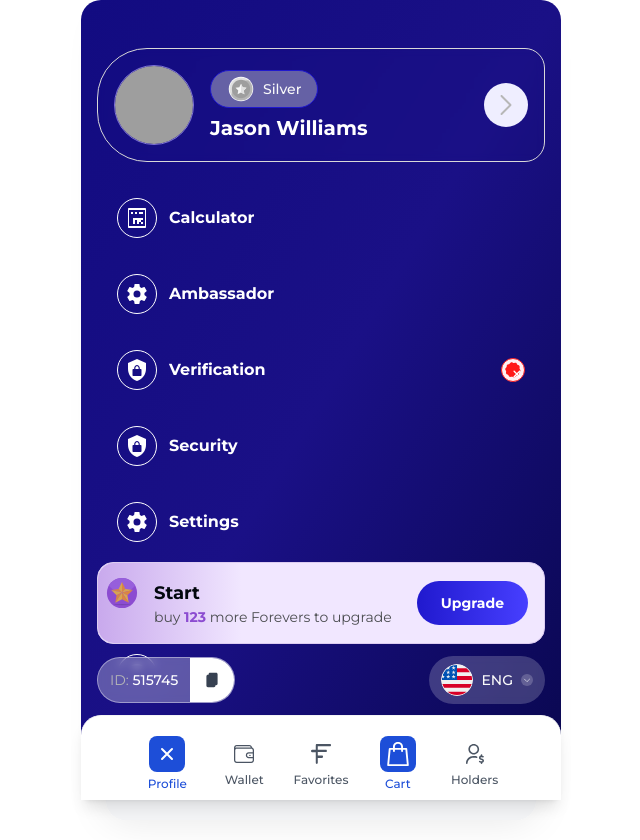
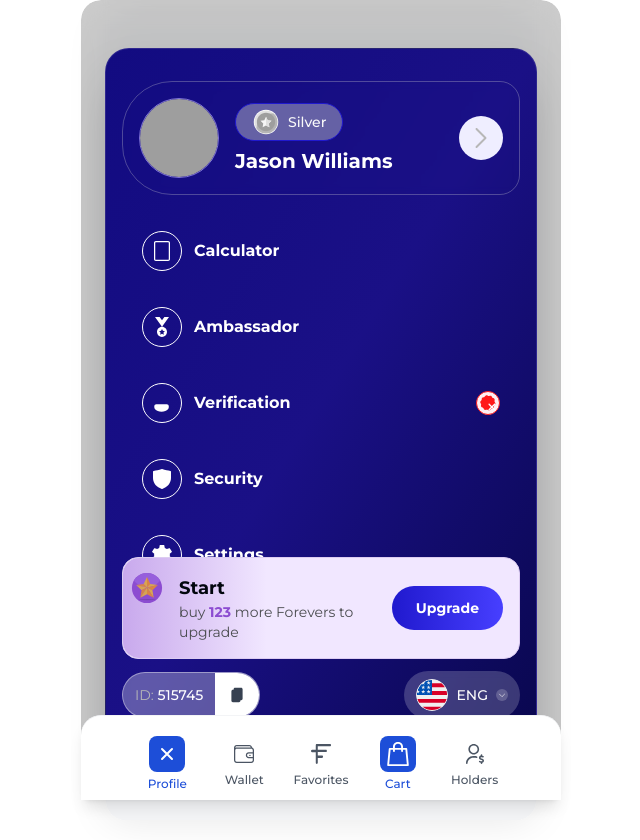
Before and after one commit to Infernaal/testing_builder, a Vue app: page /cart in a window 1280 px wide. Both pictures are taken after a click on the button "Profile". Shown: the whole page, without its empty margins (319-959 px from the left). Built offline with nearby package versions, Linux system fonts and the light colour scheme; grey boxes are pictures that could not be loaded.

Commit message:
Переделка ProfileOverlay с заблюренным фоном и узким меню
cgen-d3988a4d40a6448ba1ab5a67c09c1084

```diff
--- a/src/components/ProfileOverlay.vue
+++ b/src/components/ProfileOverlay.vue
@@ -1,21 +1,30 @@
 <template>
-  <!-- Fullscreen Profile Overlay -->
+  <!-- Profile Overlay with Blurred Background -->
   <Transition
     name="profile-overlay"
     enter-active-class="transition-all duration-300 ease-out"
     leave-active-class="transition-all duration-200 ease-in"
-    enter-from-class="opacity-0 transform translate-y-full"
-    enter-to-class="opacity-100 transform translate-y-0"
-    leave-from-class="opacity-100 transform translate-y-0"
-    leave-to-class="opacity-0 transform translate-y-full"
+    enter-from-class="opacity-0"
+    enter-to-class="opacity-100"
+    leave-from-class="opacity-100"
+    leave-to-class="opacity-0"
   >
     <div
       v-if="isVisible"
-      class="fixed inset-0 z-50 bg-gradient-to-br from-[#120B81] via-[#1A1086] to-[#09074E] overflow-hidden"
+      class="fixed inset-0 z-50 overflow-hidden"
+      @click="$emit('close')"
+    >
+      <!-- Blurred Background -->
+      <div class="absolute inset-0 bg-black/20 backdrop-blur-md"></div>
+
+      <!-- Profile Menu Container - Narrower to show blur -->
+      <div
+        class="absolute inset-x-6 inset-y-12 bg-gradient-to-br from-[#120B81] via-[#1A1086] to-[#09074E] rounded-3xl overflow-hidden shadow-2xl border border-white/10"
+        @click.stop
       >
         <!-- Profile Header Section -->
-      <div class="w-full px-4 pt-12 pb-6">
-        <div class="bg-[#605F87]/24 border border-[#D8D8D8] backdrop-blur-sm rounded-[50px_20px_20px_50px] p-4">
+        <div class="w-full px-4 pt-8 pb-6">
+          <div class="bg-[#605F87]/24 border border-[#D8D8D8]/30 backdrop-blur-sm rounded-[50px_20px_20px_50px] p-4">
             <div class="flex items-center gap-4">
               <!-- Large Avatar -->
               <div class="relative flex-shrink-0">
@@ -61,12 +70,12 @@
         </div>
 
         <!-- Menu Items Section -->
-      <div class="flex-1 px-6 space-y-3 overflow-y-auto" style="height: calc(100vh - 320px);">
+        <div class="flex-1 px-6 space-y-3 overflow-y-auto" style="max-height: calc(100vh - 380px);">
           <!-- Calculator -->
           <div @click="handleMenuClick('calculator')" class="flex items-center gap-3 p-3 hover:bg-white/10 rounded-xl cursor-pointer transition-all">
             <div class="w-10 h-10 bg-[#404040]/24 border border-white rounded-full flex items-center justify-center">
-            <svg width="24" height="24" viewBox="0 0 24 24" fill="none" xmlns="http://www.w3.org/2000/svg">
-              <path d="M4 2C3.4 2 3 2.4 3 3V21C3 21.6 3.4 22 4 22H20C20.6 22 21 21.6 21 21V3C21 2.4 20.6 2 20 2H4ZM4 4H20V20H4V4ZM6 6V8H8V6H6ZM10 6V8H12V6H10ZM14 6V8H18V6H14ZM6 10V12H8V10H6ZM10 10V12H12V10H10ZM14 10V12H16V10H14ZM18 10V14H16V16H18V18H16V16H14V18H12V16H10V18H8V16H6V14H8V12H6V10H8V12H10V10H12V12H14V10H16V12H18V10ZM6 14V16H8V14H6ZM10 14V16H12V14H10Z" fill="white"/>
+              <svg width="20" height="20" viewBox="0 0 16 20" fill="none" xmlns="http://www.w3.org/2000/svg">
+                <path d="M14.1377 0C15.1645 0 16 0.788555 16 1.75781V18.2422C16 19.2114 15.1645 20 14.1377 20H1.8623C0.835502 20 0 19.2114 0 18.2422V1.75781C0 0.788555 0.835502 0 1.8623 0H14.1377ZM1.8623 1.17188C1.52004 1.17188 1.24121 1.43473 1.24121 1.75781V18.2422C1.24121 18.5653 1.52004 18.8281 1.8623 18.8281H14.1377C14.48 18.8281 14.7587 18.5653 14.7588 18.2422V1.75781C14.7588 1.43473 14.48 1.17188 14.1377 1.17188H1.8623Z" fill="white"/>
               </svg>
             </div>
             <span class="text-white font-bold text-base">Calculator</span>
@@ -75,8 +84,8 @@
           <!-- Ambassador -->
           <div @click="handleMenuClick('ambassador')" class="flex items-center gap-3 p-3 hover:bg-white/10 rounded-xl cursor-pointer transition-all">
             <div class="w-10 h-10 bg-[#404040]/24 border border-white rounded-full flex items-center justify-center">
-            <svg width="24" height="24" viewBox="0 0 24 24" fill="none" xmlns="http://www.w3.org/2000/svg">
-              <path d="M12 15.5A3.5 3.5 0 0 1 8.5 12A3.5 3.5 0 0 1 12 8.5A3.5 3.5 0 0 1 15.5 12A3.5 3.5 0 0 1 12 15.5M19.43 12.98C19.47 12.66 19.5 12.34 19.5 12S19.47 11.34 19.43 11.02L21.54 9.37C21.73 9.22 21.78 8.95 21.66 8.73L19.66 5.27C19.54 5.05 19.27 4.96 19.05 5.05L16.56 6.05C16.04 5.65 15.48 5.32 14.87 5.07L14.49 2.42C14.46 2.18 14.25 2 14 2H10C9.75 2 9.54 2.18 9.51 2.42L9.13 5.07C8.52 5.32 7.96 5.66 7.44 6.05L4.95 5.05C4.72 4.96 4.46 5.05 4.34 5.27L2.34 8.73C2.21 8.95 2.27 9.22 2.46 9.37L4.57 11.02C4.53 11.34 4.5 11.67 4.5 12S4.53 12.66 4.57 12.98L2.46 14.63C2.27 14.78 2.21 15.05 2.34 15.27L4.34 18.73C4.46 18.95 4.73 19.03 4.95 18.95L7.44 17.94C7.96 18.34 8.52 18.68 9.13 18.93L9.51 21.58C9.54 21.82 9.75 22 10 22H14C14.25 22 14.46 21.82 14.49 21.58L14.87 18.93C15.48 18.68 16.04 18.34 16.56 17.94L19.05 18.95C19.28 19.04 19.54 18.95 19.66 18.73L21.66 15.27C21.78 15.05 21.73 14.78 21.54 14.63L19.43 12.98Z" fill="white"/>
+              <svg width="20" height="20" viewBox="0 0 14 20" fill="none" xmlns="http://www.w3.org/2000/svg">
+                <path d="M7 9.64844C9.76508 9.64858 12.0066 11.9652 12.0068 14.8242C12.0068 17.6826 9.76511 19.9999 7 20C4.23394 20 1.99219 17.6827 1.99219 14.8242C1.99243 11.9651 4.23409 9.64844 7 9.64844ZM6.09668 13.8418L4.07715 14.1465L5.53906 15.6182L5.19434 17.6992L7 16.7168L8.80566 17.6992L8.46191 15.6182L9.92383 14.1465L7.90332 13.8418L7 11.9512L6.09668 13.8418ZM4.60547 0L7 3.30078L9.39453 0H14L7 9.64844L0 0H4.60547Z" fill="white"/>
               </svg>
             </div>
             <span class="text-white font-bold text-base">Ambassador</span>
@@ -85,8 +94,8 @@
           <!-- Verification with Badge -->
           <div @click="handleMenuClick('verification')" class="flex items-center gap-3 p-3 hover:bg-white/10 rounded-xl cursor-pointer transition-all">
             <div class="w-10 h-10 bg-[#404040]/24 border border-white rounded-full flex items-center justify-center">
-            <svg width="24" height="24" viewBox="0 0 24 24" fill="none" xmlns="http://www.w3.org/2000/svg">
-              <path d="M12 1L3 5V11C3 16.55 6.84 21.74 12 23C17.16 21.74 21 16.55 21 11V5L12 1ZM12 7C13.4 7 14.8 8.6 14.8 10V11H15.5C16.1 11 16.5 11.4 16.5 12V17C16.5 17.6 16.1 18 15.5 18H8.5C7.9 18 7.5 17.6 7.5 17V12C7.5 11.4 7.9 11 8.5 11H9.2V10C9.2 8.6 10.6 7 12 7ZM12 8.2C11.2 8.2 10.4 8.8 10.4 10V11H13.6V10C13.6 8.8 12.8 8.2 12 8.2Z" fill="white"/>
+              <svg width="20" height="20" viewBox="0 0 18 22" fill="none" xmlns="http://www.w3.org/2000/svg">
+                <path d="M14.2511 12.4974C15.4932 12.4974 16.5 13.5045 16.5 14.7467V15.3222C16.5 16.2166 16.1805 17.0816 15.5989 17.7611C14.0295 19.5949 11.6422 20.5 8.49673 20.5C5.35076 20.5 2.96466 19.5946 1.39831 17.7601C0.818531 17.081 0.5 16.2174 0.5 15.3245V14.7467C0.5 13.5045 1.50689 12.4974 2.74896 12.4974H14.2511Z" fill="white"/>
               </svg>
             </div>
             <span class="text-white font-bold text-base flex-1">Verification</span>
@@ -103,8 +112,8 @@
           <!-- Security -->
           <div @click="handleMenuClick('security')" class="flex items-center gap-3 p-3 hover:bg-white/10 rounded-xl cursor-pointer transition-all">
             <div class="w-10 h-10 bg-[#404040]/24 border border-white rounded-full flex items-center justify-center">
-            <svg width="24" height="24" viewBox="0 0 24 24" fill="none" xmlns="http://www.w3.org/2000/svg">
-              <path d="M12 1L3 5V11C3 16.55 6.84 21.74 12 23C17.16 21.74 21 16.55 21 11V5L12 1ZM12 7C13.4 7 14.8 8.6 14.8 10V11H15.5C16.1 11 16.5 11.4 16.5 12V17C16.5 17.6 16.1 18 15.5 18H8.5C7.9 18 7.5 17.6 7.5 17V12C7.5 11.4 7.9 11 8.5 11H9.2V10C9.2 8.6 10.6 7 12 7ZM12 8.2C11.2 8.2 10.4 8.8 10.4 10V11H13.6V10C13.6 8.8 12.8 8.2 12 8.2Z" fill="white"/>
+              <svg width="20" height="20" viewBox="0 0 18 20" fill="none" xmlns="http://www.w3.org/2000/svg">
+                <path d="M8.78516 0.0354746C8.92389 -0.0121504 9.07611 -0.0121504 9.21484 0.0354746C10.6561 0.531013 12.1438 0.945188 13.6377 1.26497C14.8838 1.5317 16.1601 1.73823 17.4297 1.87922C17.7546 1.91522 18 2.18263 18 2.50032V8.7386C17.9998 13.165 15.3282 17.2234 11.1943 19.0784L9.26953 19.9427C9.18416 19.9808 9.09193 20.0003 9 20.0003C8.90802 20.0003 8.81583 19.9808 8.73047 19.9427L6.80566 19.0784C2.67178 17.2233 0.000192532 13.165 0 8.7386V2.50032C0 2.18263 0.245411 1.91529 0.570312 1.87922C1.83994 1.73823 3.11627 1.53164 4.3623 1.26497C5.85626 0.945192 7.34396 0.531005 8.78516 0.0354746Z" fill="white"/>
               </svg>
             </div>
             <span class="text-white font-bold text-base">Security</span>
@@ -113,8 +122,8 @@
           <!-- Settings -->
           <div @click="handleMenuClick('settings')" class="flex items-center gap-3 p-3 hover:bg-white/10 rounded-xl cursor-pointer transition-all">
             <div class="w-10 h-10 bg-[#404040]/24 border border-white rounded-full flex items-center justify-center">
-            <svg width="24" height="24" viewBox="0 0 24 24" fill="none" xmlns="http://www.w3.org/2000/svg">
-              <path d="M12 15.5A3.5 3.5 0 0 1 8.5 12A3.5 3.5 0 0 1 12 8.5A3.5 3.5 0 0 1 15.5 12A3.5 3.5 0 0 1 12 15.5M19.43 12.98C19.47 12.66 19.5 12.34 19.5 12S19.47 11.34 19.43 11.02L21.54 9.37C21.73 9.22 21.78 8.95 21.66 8.73L19.66 5.27C19.54 5.05 19.27 4.96 19.05 5.05L16.56 6.05C16.04 5.65 15.48 5.32 14.87 5.07L14.49 2.42C14.46 2.18 14.25 2 14 2H10C9.75 2 9.54 2.18 9.51 2.42L9.13 5.07C8.52 5.32 7.96 5.66 7.44 6.05L4.95 5.05C4.72 4.96 4.46 5.05 4.34 5.27L2.34 8.73C2.21 8.95 2.27 9.22 2.46 9.37L4.57 11.02C4.53 11.34 4.5 11.67 4.5 12S4.53 12.66 4.57 12.98L2.46 14.63C2.27 14.78 2.21 15.05 2.34 15.27L4.34 18.73C4.46 18.95 4.73 19.03 4.95 18.95L7.44 17.94C7.96 18.34 8.52 18.68 9.13 18.93L9.51 21.58C9.54 21.82 9.75 22 10 22H14C14.25 22 14.46 21.82 14.49 21.58L14.87 18.93C15.48 18.68 16.04 18.34 16.56 17.94L19.05 18.95C19.28 19.04 19.54 18.95 19.66 18.73L21.66 15.27C21.78 15.05 21.73 14.78 21.54 14.63L19.43 12.98Z" fill="white"/>
+              <svg width="20" height="20" viewBox="0 0 20 20" fill="none" xmlns="http://www.w3.org/2000/svg">
+                <path d="M12.2222 20L12.3457 19.375L12.8148 17.0913C13.5679 16.8029 14.2469 16.3972 14.8642 15.9135L17.1605 16.6827L17.7778 16.875L18.0988 16.3221L19.679 13.6778L20 13.125L19.5309 12.7163L17.7531 11.2019C17.8179 10.8083 17.9012 10.4147 17.9012 10C17.9012 9.58531 17.8179 9.19169 17.7531 8.79808L19.5309 7.28369L20 6.875L19.679 6.32215L18.0988 3.67785L17.7778 3.125L17.1605 3.31731L14.8642 4.08654C14.2469 3.60277 13.5679 3.19708 12.8148 2.90862L12.3457 0.625L12.2222 0H7.77775L7.65426 0.625L7.18516 2.90862C6.43209 3.19708 5.75306 3.60277 5.13581 4.08654L2.83947 3.31731L2.22215 3.125L1.9012 3.67785L0.32095 6.32215L0 6.875L0.469097 7.28369L2.24688 8.79808C2.18209 9.19169 2.09873 9.58531 2.09873 10C2.09873 10.4147 2.18209 10.8083 2.24688 11.2019L0.469097 12.7163L0 13.125L0.32095 13.6778L1.9012 16.3221L2.22215 16.875L2.83947 16.6827L5.13581 15.9135C5.75306 16.3972 6.43209 16.8029 7.18516 17.0913L7.65426 19.375L7.77775 20H12.2222Z" fill="white"/>
               </svg>
             </div>
             <span class="text-white font-bold text-base">Settings</span>
@@ -123,8 +132,8 @@
           <!-- Support -->
           <div @click="handleMenuClick('support')" class="flex items-center gap-3 p-3 hover:bg-white/10 rounded-xl cursor-pointer transition-all">
             <div class="w-10 h-10 bg-[#404040]/24 border border-white rounded-full flex items-center justify-center">
-            <svg width="24" height="24" viewBox="0 0 24 24" fill="none" xmlns="http://www.w3.org/2000/svg">
-              <path d="M12 2C13.1 2 14 2.9 14 4C14 5.1 13.1 6 12 6C10.9 6 10 5.1 10 4C10 2.9 10.9 2 12 2ZM21 9V7L15 8L13.5 7.5C13.1 7.4 12.6 7.4 12.2 7.5L10.7 8L5 7V9L10.7 10L12 10.3L13.3 10L19 9H21ZM12 8C11.7 8 11.5 8.1 11.3 8.3L6.7 12.9C6.5 13.1 6.5 13.4 6.7 13.6L7.4 14.3C7.6 14.5 7.9 14.5 8.1 14.3L12 10.4L15.9 14.3C16.1 14.5 16.4 14.5 16.6 14.3L17.3 13.6C17.5 13.4 17.5 13.1 17.3 12.9L12.7 8.3C12.5 8.1 12.3 8 12 8Z" fill="white"/>
+              <svg width="20" height="20" viewBox="0 0 18 20" fill="none" xmlns="http://www.w3.org/2000/svg">
+                <path d="M8.99902 0C13.9325 0 17.998 3.80872 17.998 8.58691V10.1348C17.9981 10.1411 17.999 10.1479 17.999 10.1543V12.9561C17.9992 12.9624 18 12.9692 18 12.9756V14.543C17.9997 16.724 16.1499 18.4277 13.9502 18.4277H11.2695C10.9422 19.3551 10.0281 19.9951 8.99902 19.9951C7.71066 19.9949 6.59988 18.993 6.59961 17.6777C6.59962 16.3623 7.71051 15.3606 8.99902 15.3604C10.0286 15.3604 10.9435 15.9998 11.2705 16.9277H13.9502C15.1589 16.9277 16.1261 16.1539 16.4111 15.1514C16.155 15.2407 15.8817 15.293 15.5986 15.293C14.3103 15.2927 13.1995 14.2908 13.1992 12.9756V10.1543C13.1992 8.83884 14.3101 7.83714 15.5986 7.83691C15.9032 7.83691 16.1972 7.89422 16.4697 7.99707C16.1535 4.38853 12.9637 1.5 8.99902 1.5C5.03445 1.50011 1.84359 4.38856 1.52734 7.99707C1.80001 7.89396 2.09449 7.83697 2.39941 7.83691C3.6881 7.83691 4.7998 8.83869 4.7998 10.1543V12.9756C4.79953 14.291 3.68794 15.293 2.39941 15.293C1.11107 15.2927 0.000274862 14.2908 0 12.9756V8.58691C4.31105e-05 3.80879 4.0657 0.000121624 8.99902 0Z" fill="white"/>
               </svg>
             </div>
             <span class="text-white font-bold text-base">Support</span>
@@ -133,8 +142,10 @@
           <!-- Help -->
           <div @click="handleMenuClick('help')" class="flex items-center gap-3 p-3 hover:bg-white/10 rounded-xl cursor-pointer transition-all">
             <div class="w-10 h-10 bg-[#404040]/24 border border-white rounded-full flex items-center justify-center">
-            <svg width="24" height="24" viewBox="0 0 24 24" fill="none" xmlns="http://www.w3.org/2000/svg">
-              <path d="M11 18H13V16H11V18ZM12 2C6.48 2 2 6.48 2 12S6.48 22 12 22S22 17.52 22 12S17.52 2 12 2ZM12 20C7.59 20 4 16.41 4 12S7.59 4 12 4S20 7.59 20 12S16.41 20 12 20ZM12 6C9.79 6 8 7.79 8 10H10C10 8.9 10.9 8 12 8S14 8.9 14 10C14 12 11 11.75 11 15H13C13 12.75 16 12.5 16 10C16 7.79 14.21 6 12 6Z" fill="white"/>
+              <svg width="20" height="20" viewBox="0 0 20 20" fill="none" xmlns="http://www.w3.org/2000/svg">
+                <path d="M9.69301 13.4082C9.12117 13.4082 8.6582 13.8848 8.6582 14.4566C8.6582 15.0149 9.10754 15.5051 9.69301 15.5051C10.2785 15.5051 10.7414 15.0149 10.7414 14.4566C10.7414 13.8848 10.2649 13.4082 9.69301 13.4082Z" fill="white"/>
+                <path d="M9.86984 5.46875C8.03168 5.46875 7.1875 6.55801 7.1875 7.29328C7.1875 7.82434 7.6368 8.06941 8.00445 8.06941C8.73969 8.06941 8.44016 7.02098 9.82898 7.02098C10.5098 7.02098 11.0545 7.32055 11.0545 7.94687C11.0545 8.68219 10.292 9.10426 9.84262 9.48551C9.44777 9.8259 8.93035 10.3842 8.93035 11.5552C8.93035 12.2632 9.12094 12.4674 9.67922 12.4674C10.3464 12.4674 10.4825 12.1679 10.4825 11.9092C10.4825 11.2011 10.4962 10.7927 11.2451 10.2072C11.6127 9.92125 12.7701 8.99535 12.7701 7.71543C12.7701 6.43551 11.6127 5.46875 9.86984 5.46875Z" fill="white"/>
+                <path d="M10 0C4.47328 0 0 4.47254 0 10V19.2188C0 19.6502 0.349766 20 0.78125 20H10C15.5267 20 20 15.5275 20 10C20 4.47328 15.5275 0 10 0ZM10 18.4375H1.5625V10C1.5625 5.33684 5.33621 1.5625 10 1.5625C14.6632 1.5625 18.4375 5.33621 18.4375 10C18.4375 14.6632 14.6638 18.4375 10 18.4375Z" fill="white"/>
               </svg>
             </div>
             <span class="text-white font-bold text-base">Help</span>
@@ -142,7 +153,7 @@
         </div>
 
         <!-- Bottom Section -->
-      <div class="absolute bottom-20 left-0 right-0 p-4 space-y-3">
+        <div class="absolute bottom-4 left-0 right-0 p-4 space-y-3">
           <!-- Start Block - Upgrade Section -->
           <div class="bg-[#F1E7FF] border border-[#DCCCF1] rounded-2xl p-4 relative overflow-hidden">
             <!-- Star Icon -->
@@ -219,6 +230,7 @@
           </div>
         </div>
       </div>
+    </div>
   </Transition>
 </template>
 
@@ -271,8 +283,28 @@ const toggleLanguageSelector = () => {
 </script>
 
 <style scoped>
+/* Telegram WebApp optimizations */
+* {
+  -webkit-user-select: none;
+  -moz-user-select: none;
+  -ms-user-select: none;
+  user-select: none;
+  -webkit-tap-highlight-color: transparent;
+}
+
+/* Allow text selection for specific elements */
+span, h1 {
+  -webkit-user-select: text;
+  -moz-user-select: text;
+  -ms-user-select: text;
+  user-select: text;
+}
+
 /* Backdrop blur support */
 @supports (backdrop-filter: blur(10px)) {
+  .backdrop-blur-md {
+    backdrop-filter: blur(12px);
+  }
   .backdrop-blur-sm {
     backdrop-filter: blur(4px);
   }
@@ -297,23 +329,24 @@ const toggleLanguageSelector = () => {
 
 .profile-overlay-enter-from {
   opacity: 0;
-  transform: translateY(100%);
 }
 
 .profile-overlay-leave-to {
   opacity: 0;
-  transform: translateY(100%);
 }
 
 /* Touch-friendly improvements */
 button {
   min-height: 44px;
   min-width: 44px;
+  touch-action: manipulation;
 }
 
-/* Hover effects */
+/* Hover effects только для desktop */
+@media (hover: hover) {
   button:hover {
     transform: translateY(-1px);
+  }
 }
 
 button:active {
@@ -321,19 +354,43 @@ button:active {
   opacity: 0.8;
 }
 
-/* Prevent text selection on mobile */
-* {
-  -webkit-user-select: none;
-  -moz-user-select: none;
-  -ms-user-select: none;
-  user-select: none;
+/* Mobile optimizations for Telegram WebApp */
+@media (max-width: 375px) {
+  .text-xl {
+    font-size: 1.125rem;
+    line-height: 1.5rem;
   }
 
-/* Allow text selection for specific elements */
-span, h1 {
-  -webkit-user-select: text;
-  -moz-user-select: text;
-  -ms-user-select: text;
-  user-select: text;
+  .text-lg {
+    font-size: 1rem;
+    line-height: 1.25rem;
+  }
+
+  .text-base {
+    font-size: 0.875rem;
+    line-height: 1.25rem;
+  }
+}
+
+/* Safe area support */
+@supports (padding: max(0px)) {
+  .profile-overlay {
+    padding-top: max(12px, env(safe-area-inset-top));
+    padding-bottom: max(12px, env(safe-area-inset-bottom));
+  }
+}
+
+/* Performance optimizations */
+.profile-overlay-enter-active *,
+.profile-overlay-leave-active * {
+  will-change: transform, opacity;
+}
+
+/* Better tap targets for mobile */
+@media (max-width: 768px) {
+  button {
+    min-height: 48px;
+    min-width: 48px;
+  }
 }
 </style>
```
Lines whose indentation alone changed are shown as unchanged.
